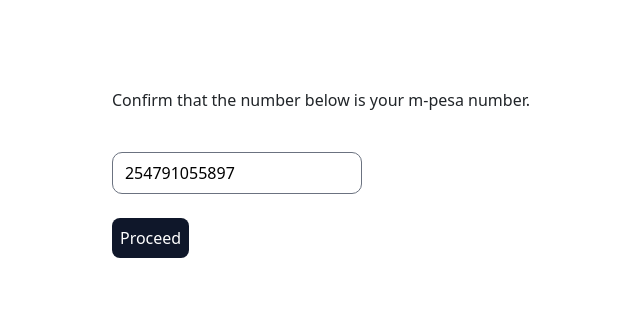
After one commit to webala/ecom-classic, a Django app: page /shop/order/process/1 in a window 1280 px wide. The commit adds this page. Shown: the top 329 px of the page, without its empty margins (319-959 px from the left). Run offline with Django 4.2, Linux system fonts and the light colour scheme; data comes from the database, SQL or seed files in the repository; both versions use the stored data as it was after the commit; some libraries are stand-ins or nearby versions.

Commit message:
process order view created

```diff
--- a/shop/templates/cart.html
+++ b/shop/templates/cart.html
@@ -21,7 +21,7 @@
                 <p>Cart Total: {{cart.cart_total}}</p>
             </div>
             <div class="group w-1/2">
-                <a href="#" class="hover:text-black flex justify-center">
+                <a href="/shop/checkout" class="hover:text-black flex justify-center">
                     <p class="mr-3">Checkout</p>
                     <i class="uil uil-arrow-right group-hover:translate-x-4 transition duration-300 ease-in-out"></i>
                 </a>
--- a/shop/templates/checkout.html
+++ b/shop/templates/checkout.html
@@ -48,7 +48,7 @@
                     <i class="uil uil-arrow-left text-2xl group-hover:-translate-x-10 transition duration-300 ease-in-out"></i>
                     <p class="ml-2">Back to cart</p>
                 </div>
-                <button class="bg-slate-900 text-white p-2 rounded-lg" type="submit">Proceed to payment</button>
+                <a href="/shop/process_order"><button class="bg-slate-900 text-white p-2 rounded-lg" type="submit">Proceed to payment</button></a>
             </div>
         </form>
     </div>
--- /dev/null
+++ b/shop/templates/process_order.html
@@ -0,0 +1,18 @@
+{% extends 'base.html' %}
+
+{% block content %}
+
+<div class="process-order flex flex-col items-center">
+    <div class="p-5 md:p-40">
+        <p class="my-10">Confirm that the number below is your m-pesa number.</p>
+        <form action="#">
+            <div class="field">
+                <input type="text" value="{{phone}}">
+            </div>
+
+            <button class="bg-slate-900 my-4 text-white p-2 rounded-lg" type="submit">Proceed</button>
+        </form>
+    </div>
+</div>
+
+{% endblock %}
--- a/shop/urls.py
+++ b/shop/urls.py
@@ -1,5 +1,5 @@
 from django.urls import path
-from .views import CategoryCreate, CategoryListView, ProductCreate, ProductDetail, ProductListView, cart, dashboard, shop, checkout
+from .views import CategoryCreate, CategoryListView, ProductCreate, ProductDetail, ProductListView, cart, dashboard, shop, checkout, process_order
 
 urlpatterns = [
     path('dashboard', dashboard, name='dashboard'),
@@ -9,6 +9,7 @@
     path('product/<pk>', ProductDetail.as_view(), name='product_detail'),
     path('cart', cart, name='cart'),
     path('checkout', checkout, name='checkout'),
+    path('order/process/<int:address_id>', process_order, name='process_order'),
     path('', shop, name='shop'),
     path('category/<str:category_name>', CategoryListView.as_view(), name='product_per_category')
 ]
--- a/shop/utils.py
+++ b/shop/utils.py
@@ -34,3 +34,7 @@
         order_items.append(cart_item)
 
     return {'order': order, 'cart_items': order_items}
+
+
+def initiate_stk_push(phone, amount):
+    pass
--- a/shop/views.py
+++ b/shop/views.py
@@ -4,8 +4,8 @@
 from django.views.generic.edit import CreateView
 from django.views.generic import ListView, DetailView
 from .forms import ShippingAddressForm, CustomerForm
-from shop.models import Category, Product
-from shop.utils import get_cart_items
+from shop.models import Category, Product, ShippingAddress
+from shop.utils import get_cart_items, initiate_stk_push
 
 # Create your views here.
 
@@ -106,3 +106,31 @@
     }
 
     return render(request, 'checkout.html', context)
+
+
+def process_order(request, address_id):
+    shipping_address = ShippingAddress.objects.get(id=address_id)
+    customer_phone = shipping_address.customer.phone
+    data = get_cart_items(request)
+    order = data['order']
+    # cart_items = data['cart_items']
+
+    # product_id = order.product.id
+    # product = Product.objects.get(id=product_id)
+
+    if request.method == 'POST':
+        amount = order['cart_total']
+        phone = request.POST['phone']
+        if phone == customer_phone:
+            initiate_stk_push(customer_phone, amount)
+        else:
+            customer = shipping_address.customer
+            customer.phone = phone
+            customer.save()
+            initiate_stk_push(phone, amount)
+
+    context = {
+        'phone': customer_phone
+    }
+
+    return render(request, 'process_order.html', context)
--- a/theme/static/css/dist/styles.css
+++ b/theme/static/css/dist/styles.css
@@ -821,6 +821,11 @@
   margin-right: 2.5rem;
 }
 
+.my-4 {
+  margin-top: 1rem;
+  margin-bottom: 1rem;
+}
+
 .mr-10 {
   margin-right: 2.5rem;
 }
@@ -1432,6 +1437,14 @@
     padding: 6rem;
   }
 
+  .md\:p-4 {
+    padding: 1rem;
+  }
+
+  .md\:p-40 {
+    padding: 10rem;
+  }
+
   .md\:px-24 {
     padding-left: 6rem;
     padding-right: 6rem;
```
Also changed, not shown: db.sqlite3.
